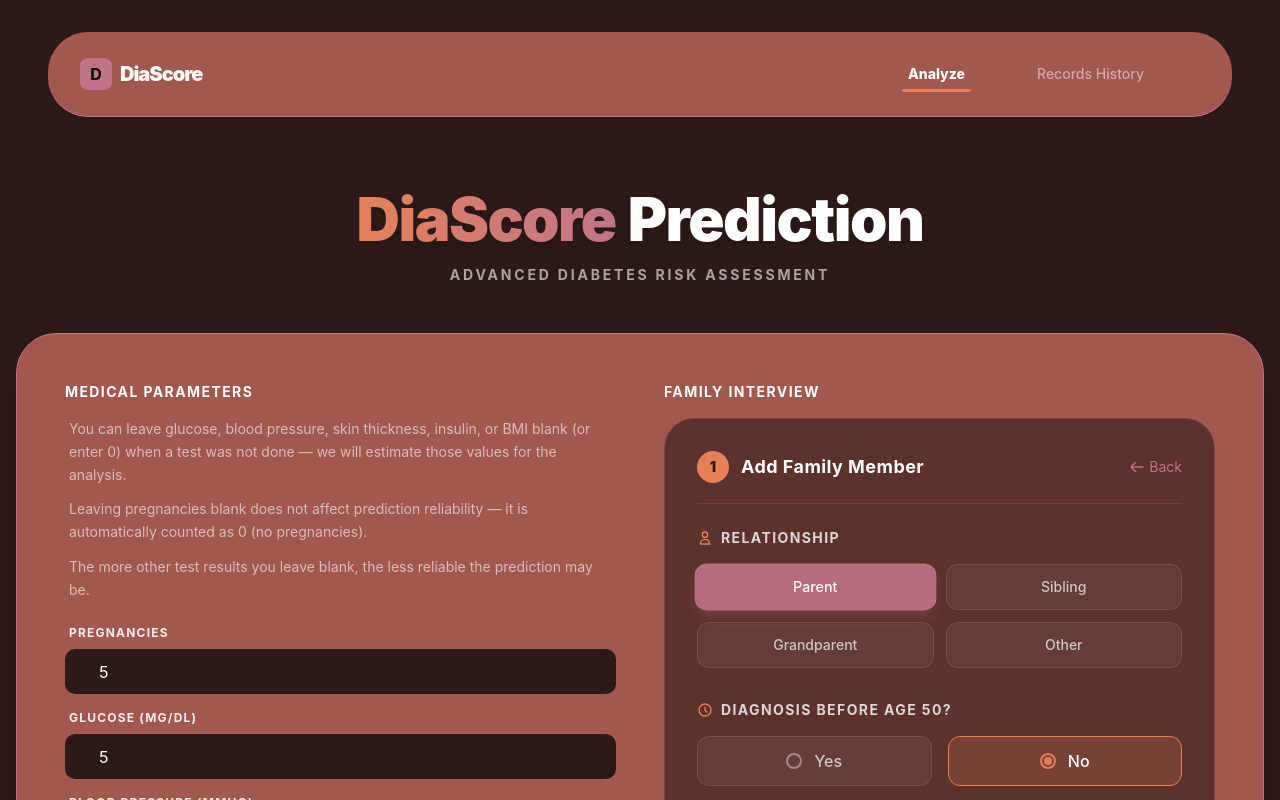
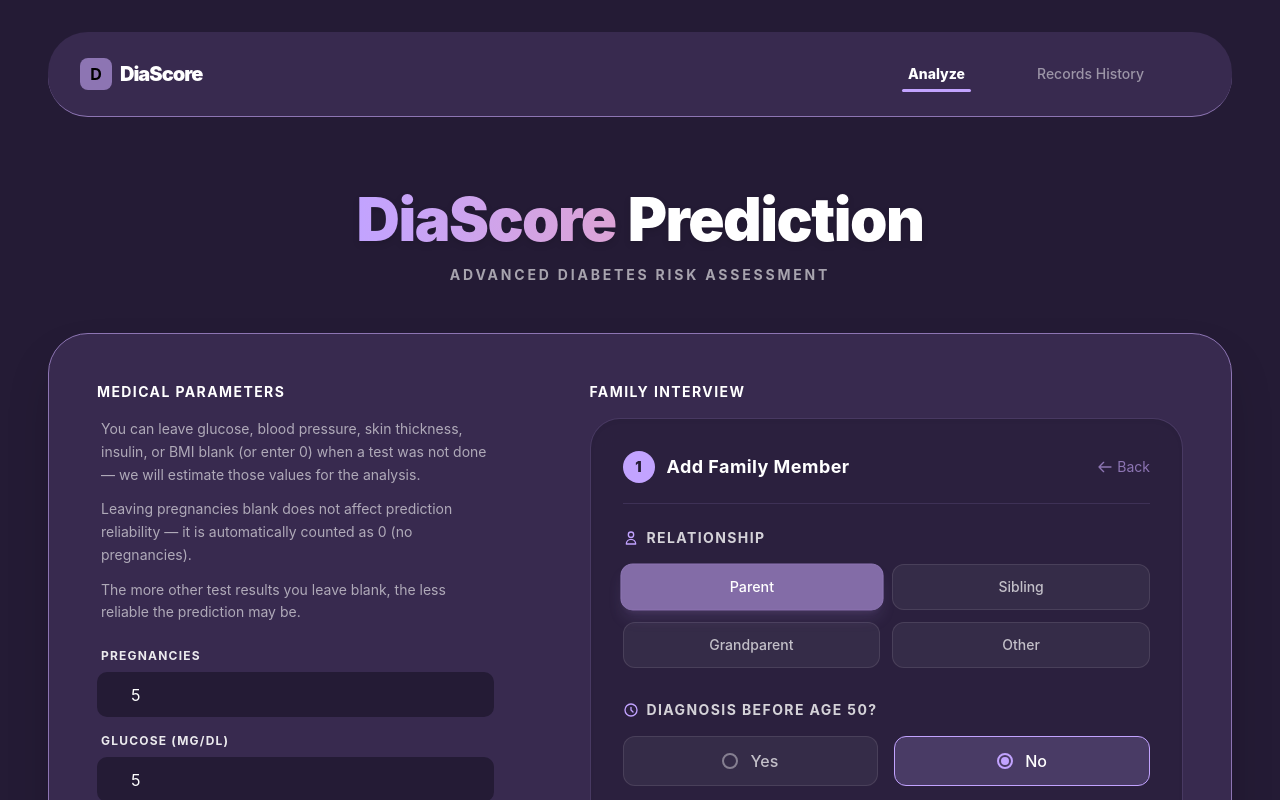
Before and after one commit to PatiPiasecka/DiaScore, a React (Vite) app in the folder frontend/: page / in a window 1280 px wide. Both pictures are taken after typing "5", "5", "5", "5", "5", "5" into the empty fields and a click on the button "Yes". Shown: the top 800 px of the page. Built offline with nearby package versions, Linux system fonts and the light colour scheme.

Commit message:
style (frontend): redesign UI to Lavender/Purple palette and optimize layout

```diff
--- a/frontend/src/App.jsx
+++ b/frontend/src/App.jsx
@@ -10,9 +10,9 @@ function App() {
 
   return (
     <Router>
-      <div className="min-h-screen bg-brand-brown">
+      <div className="min-h-screen bg-brand-plum">
         <Navbar activeTab={activeTab} setActiveTab={setActiveTab}/>
-        <main className="container mx-auto px-4 pb-12">
+        <main className="w-full pb-12">
 
           <Routes>
             <Route path="/" element={<Home />} />
--- a/frontend/src/components/FamilyInterview.css
+++ b/frontend/src/components/FamilyInterview.css
@@ -5,7 +5,7 @@
 }
 
 .fi-container {
-  @apply bg-brand-brown/60 backdrop-blur-md border border-brand-pink/30 rounded-[30px] p-8 shadow-inner min-h-[400px] flex flex-col transition-all duration-300;
+  @apply bg-brand-plum/60 backdrop-blur-md border border-brand-mauve/30 rounded-[30px] p-8 shadow-inner min-h-[400px] flex flex-col transition-all duration-300;
 }
 
 .fi-initial-view {
@@ -13,7 +13,7 @@
 }
 
 .fi-icon-wrapper {
-  @apply bg-brand-red/40 p-4 rounded-full mb-2 shadow-[0_0_15px_rgba(162,87,79,0.5)];
+  @apply bg-brand-surface/40 p-4 rounded-full mb-2 shadow-[0_0_15px_rgba(56,42,79,0.5)];
 }
 
 .fi-heading {
@@ -29,7 +29,7 @@
 }
 
 .fi-btn-yes {
-  @apply px-8 py-3 bg-gradient-to-r from-brand-orange to-brand-red text-white rounded-2xl font-bold hover:shadow-[0_0_20px_rgba(230,128,87,0.5)] hover:-translate-y-1 transition-all duration-300;
+  @apply px-8 py-3 bg-gradient-to-r from-brand-lilac to-brand-surface text-white rounded-2xl font-bold hover:shadow-[0_0_20px_rgba(194,163,255,0.5)] hover:-translate-y-1 transition-all duration-300;
 }
 
 .fi-btn-no {
@@ -41,15 +41,15 @@
 }
 
 .fi-header {
-  @apply flex justify-between items-center border-b border-brand-pink/20 pb-5 mb-6;
+  @apply flex justify-between items-center border-b border-brand-mauve/20 pb-5 mb-6;
 }
 
 .fi-counter {
-  @apply bg-brand-orange text-brand-brown w-8 h-8 rounded-full flex items-center justify-center font-black text-sm;
+  @apply bg-brand-lilac text-brand-plum w-8 h-8 rounded-full flex items-center justify-center font-black text-sm;
 }
 
 .fi-back-btn {
-  @apply text-sm text-brand-pink hover:text-brand-orange hover:underline transition-colors flex items-center gap-1;
+  @apply text-sm text-brand-mauve hover:text-brand-lilac hover:underline transition-colors flex items-center gap-1;
 }
 
 .fi-label {
@@ -61,7 +61,7 @@
 }
 
 .fi-pill-btn-active {
-  @apply bg-brand-pink/90 border-brand-pink text-white shadow-lg shadow-brand-pink/20 scale-[1.02];
+  @apply bg-brand-mauve/90 border-brand-mauve text-white shadow-lg shadow-brand-mauve/20 scale-[1.02];
 }
 
 .fi-pill-btn-inactive {
@@ -73,7 +73,7 @@
 }
 
 .fi-radio-box-active {
-  @apply bg-brand-orange/20 border-brand-orange text-white;
+  @apply bg-brand-lilac/20 border-brand-lilac text-white;
 }
 
 .fi-radio-box-inactive {
@@ -85,7 +85,7 @@
 }
 
 .fi-radio-dot {
-  @apply w-2 h-2 bg-brand-orange rounded-full;
+  @apply w-2 h-2 bg-brand-lilac rounded-full;
 }
 
 .fi-chip-btn {
@@ -93,7 +93,7 @@
 }
 
 .fi-chip-btn-active {
-  @apply bg-brand-orange text-white border-brand-orange shadow-[0_0_10px_rgba(230,128,87,0.4)];
+  @apply bg-brand-lilac text-white border-brand-lilac shadow-[0_0_10px_rgba(194,163,255,0.4)];
 }
 
 .fi-chip-btn-inactive {
@@ -101,11 +101,11 @@
 }
 
 .fi-save-btn {
-  @apply w-full py-4 bg-brand-pink/10 border-2 border-brand-pink border-dashed text-brand-pink rounded-2xl font-bold hover:bg-brand-pink hover:text-white hover:border-solid hover:-translate-y-1 transition-all duration-300 flex justify-center items-center gap-2;
+  @apply w-full py-4 bg-brand-mauve/10 border-2 border-brand-mauve border-dashed text-brand-mauve rounded-2xl font-bold hover:bg-brand-mauve hover:text-white hover:border-solid hover:-translate-y-1 transition-all duration-300 flex justify-center items-center gap-2;
 }
 
 .fi-list-container {
-  @apply mt-8 pt-6 border-t border-brand-pink/20;
+  @apply mt-8 pt-6 border-t border-brand-mauve/20;
 }
 
 .fi-list-title {
@@ -117,15 +117,15 @@
 }
 
 .fi-list-item {
-  @apply flex justify-between items-center bg-white/5 p-4 rounded-xl border border-white/10 hover:border-brand-orange/50 transition-all duration-300 hover:shadow-lg hover:shadow-brand-orange/10 w-full;
+  @apply flex justify-between items-center bg-white/5 p-4 rounded-xl border border-white/10 hover:border-brand-lilac/50 transition-all duration-300 hover:shadow-lg hover:shadow-brand-lilac/10 w-full;
 }
 
 .fi-list-icon {
-  @apply bg-brand-brown w-10 h-10 rounded-full flex items-center justify-center border border-white/10;
+  @apply bg-brand-plum w-10 h-10 rounded-full flex items-center justify-center border border-white/10;
 }
 
 .fi-delete-btn {
-  @apply text-brand-orange/70 hover:text-brand-orange hover:bg-brand-orange/10 p-2 rounded-full transition-all;
+  @apply text-brand-lilac/70 hover:text-brand-lilac hover:bg-brand-lilac/10 p-2 rounded-full transition-all;
 }
 
 .fi-no-history-view {
@@ -137,5 +137,5 @@
 }
 
 .fi-change-btn {
-  @apply px-6 py-2 rounded-full border border-brand-orange/50 text-brand-orange font-medium hover:bg-brand-orange hover:text-white transition-all duration-300 mt-4 hover:shadow-[0_0_15px_rgba(230,128,87,0.3)];
+  @apply px-6 py-2 rounded-full border border-brand-lilac/50 text-brand-lilac font-medium hover:bg-brand-lilac hover:text-white transition-all duration-300 mt-4 hover:shadow-[0_0_15px_rgba(194,163,255,0.3)];
 }
--- a/frontend/src/components/FamilyInterview.jsx
+++ b/frontend/src/components/FamilyInterview.jsx
@@ -57,7 +57,7 @@ const FamilyInterview = () => {
         {hasFamilyHistory === null && (
           <div className="fi-initial-view">
             <div className="fi-icon-wrapper">
-              <svg className="w-10 h-10 text-brand-orange" fill="none" stroke="currentColor" viewBox="0 0 24 24" xmlns="http://www.w3.org/2000/svg"><path strokeLinecap="round" strokeLinejoin="round" strokeWidth="2" d="M17 20h5v-2a3 3 0 00-5.356-1.857M17 20H7m10 0v-2c0-.656-.126-1.283-.356-1.857M7 20H2v-2a3 3 0 015.356-1.857M7 20v-2c0-.656.126-1.283.356-1.857m0 0a5.002 5.002 0 019.288 0M15 7a3 3 0 11-6 0 3 3 0 016 0zm6 3a2 2 0 11-4 0 2 2 0 014 0zM7 10a2 2 0 11-4 0 2 2 0 014 0z"></path></svg>
+              <svg className="w-10 h-10 text-brand-lilac" fill="none" stroke="currentColor" viewBox="0 0 24 24" xmlns="http://www.w3.org/2000/svg"><path strokeLinecap="round" strokeLinejoin="round" strokeWidth="2" d="M17 20h5v-2a3 3 0 00-5.356-1.857M17 20H7m10 0v-2c0-.656-.126-1.283-.356-1.857M7 20H2v-2a3 3 0 015.356-1.857M7 20v-2c0-.656.126-1.283.356-1.857m0 0a5.002 5.002 0 019.288 0M15 7a3 3 0 11-6 0 3 3 0 016 0zm6 3a2 2 0 11-4 0 2 2 0 014 0zM7 10a2 2 0 11-4 0 2 2 0 014 0z"></path></svg>
             </div>
             <h4 className="fi-heading">Family Medical History</h4>
             <p className="fi-description">Does anyone in your close family have or had diabetes?</p>
@@ -90,7 +90,7 @@ const FamilyInterview = () => {
               {/* Relationship */}
               <div className="space-y-4">
                 <label className="fi-label">
-                  <svg className="w-4 h-4 text-brand-orange" fill="none" stroke="currentColor" viewBox="0 0 24 24"><path strokeLinecap="round" strokeLinejoin="round" strokeWidth="2" d="M16 7a4 4 0 11-8 0 4 4 0 018 0zM12 14a7 7 0 00-7 7h14a7 7 0 00-7-7z"></path></svg>
+                  <svg className="w-4 h-4 text-brand-lilac" fill="none" stroke="currentColor" viewBox="0 0 24 24"><path strokeLinecap="round" strokeLinejoin="round" strokeWidth="2" d="M16 7a4 4 0 11-8 0 4 4 0 018 0zM12 14a7 7 0 00-7 7h14a7 7 0 00-7-7z"></path></svg>
                   Relationship
                 </label>
                 <div className="grid grid-cols-2 gap-3">
@@ -110,20 +110,20 @@ const FamilyInterview = () => {
               {/* Diagnosis age */}
               <div className="space-y-4">
                 <label className="fi-label">
-                  <svg className="w-4 h-4 text-brand-orange" fill="none" stroke="currentColor" viewBox="0 0 24 24"><path strokeLinecap="round" strokeLinejoin="round" strokeWidth="2" d="M12 8v4l3 3m6-3a9 9 0 11-18 0 9 9 0 0118 0z"></path></svg>
+                  <svg className="w-4 h-4 text-brand-lilac" fill="none" stroke="currentColor" viewBox="0 0 24 24"><path strokeLinecap="round" strokeLinejoin="round" strokeWidth="2" d="M12 8v4l3 3m6-3a9 9 0 11-18 0 9 9 0 0118 0z"></path></svg>
                   Diagnosis before age 50?
                 </label>
                 <div className="flex gap-4">
                   <label className={`fi-radio-box ${currentMember.earlyOnset ? 'fi-radio-box-active' : 'fi-radio-box-inactive'}`}>
                     <input type="radio" name="onset" checked={currentMember.earlyOnset} onChange={() => setCurrentMember({ ...currentMember, earlyOnset: true })} className="hidden" />
-                    <div className={`fi-radio-circle ${currentMember.earlyOnset ? 'border-brand-orange' : 'border-white/40'}`}>
+                    <div className={`fi-radio-circle ${currentMember.earlyOnset ? 'border-brand-lilac' : 'border-white/40'}`}>
                       {currentMember.earlyOnset && <div className="fi-radio-dot"></div>}
                     </div>
                     <span className="font-medium">Yes</span>
                   </label>
                   <label className={`fi-radio-box ${!currentMember.earlyOnset ? 'fi-radio-box-active' : 'fi-radio-box-inactive'}`}>
                     <input type="radio" name="onset" checked={!currentMember.earlyOnset} onChange={() => setCurrentMember({ ...currentMember, earlyOnset: false })} className="hidden" />
-                    <div className={`fi-radio-circle ${!currentMember.earlyOnset ? 'border-brand-orange' : 'border-white/40'}`}>
+                    <div className={`fi-radio-circle ${!currentMember.earlyOnset ? 'border-brand-lilac' : 'border-white/40'}`}>
                       {!currentMember.earlyOnset && <div className="fi-radio-dot"></div>}
                     </div>
                     <span className="font-medium">No</span>
@@ -134,7 +134,7 @@ const FamilyInterview = () => {
               {/* Other diseases */}
               <div className="space-y-4">
                 <label className="fi-label">
-                  <svg className="w-4 h-4 text-brand-orange" fill="none" stroke="currentColor" viewBox="0 0 24 24"><path strokeLinecap="round" strokeLinejoin="round" strokeWidth="2" d="M4.318 6.318a4.5 4.5 0 000 6.364L12 20.364l7.682-7.682a4.5 4.5 0 00-6.364-6.364L12 7.636l-1.318-1.318a4.5 4.5 0 00-6.364 0z"></path></svg>
+                  <svg className="w-4 h-4 text-brand-lilac" fill="none" stroke="currentColor" viewBox="0 0 24 24"><path strokeLinecap="round" strokeLinejoin="round" strokeWidth="2" d="M4.318 6.318a4.5 4.5 0 000 6.364L12 20.364l7.682-7.682a4.5 4.5 0 00-6.364-6.364L12 7.636l-1.318-1.318a4.5 4.5 0 00-6.364 0z"></path></svg>
                   Other conditions
                 </label>
                 <div className="flex flex-wrap gap-3">
@@ -172,7 +172,7 @@ const FamilyInterview = () => {
                     <div key={member.id} className="fi-list-item">
                       <div className="flex items-center gap-3">
                         <div className="fi-list-icon">
-                          <svg className="w-5 h-5 text-brand-pink" fill="none" stroke="currentColor" viewBox="0 0 24 24"><path strokeLinecap="round" strokeLinejoin="round" strokeWidth="2" d="M16 7a4 4 0 11-8 0 4 4 0 018 0zM12 14a7 7 0 00-7 7h14a7 7 0 00-7-7z"></path></svg>
+                          <svg className="w-5 h-5 text-brand-mauve" fill="none" stroke="currentColor" viewBox="0 0 24 24"><path strokeLinecap="round" strokeLinejoin="round" strokeWidth="2" d="M16 7a4 4 0 11-8 0 4 4 0 018 0zM12 14a7 7 0 00-7 7h14a7 7 0 00-7-7z"></path></svg>
                         </div>
                         <div>
                           <span className="block font-bold capitalize text-white">{member.relationship}</span>
--- a/frontend/src/components/MedicalForm.css
+++ b/frontend/src/components/MedicalForm.css
@@ -25,7 +25,7 @@
 }
 
 .input-error {
-  box-shadow: 0 0 50px var(--brand-pink);
+  box-shadow: 0 0 50px var(--brand-mauve);
 }
 
 .medical-form-error {
--- a/frontend/src/components/Navbar.css
+++ b/frontend/src/components/Navbar.css
@@ -31,7 +31,7 @@
   left: 10px;
   right: 10px;
   height: 3px;
-  background-color: var(--brand-orange);
+  background-color: var(--brand-lilac);
   border-radius: 10px;
   animation: growLine 0.3s ease-out;
 }
--- a/frontend/src/components/Navbar.jsx
+++ b/frontend/src/components/Navbar.jsx
@@ -3,12 +3,12 @@ import './Navbar.css';
 
 const Navbar = ({ activeTab, setActiveTab }) => {
   return (
-    <nav className="mx-6 lg:mx-12 bg-brand-red border-b border-brand-pink rounded-[40px] px-8 py-4 mb-8 mt-8">
+    <nav className="mx-6 lg:mx-12 bg-brand-surface border-b border-brand-mauve rounded-[40px] px-8 py-4 mb-8 mt-8">
       <div className="w-full flex justify-between items-center lg:items-start">
 
           {/*LOGO*/}
           <NavLink to="/" className="flex items-center gap-2 mt-2.5">
-            <div className="w-8 h-8 bg-brand-pink rounded-lg flex items-center justify-center font-bold">D</div>
+            <div className="w-8 h-8 bg-brand-mauve rounded-lg flex items-center justify-center font-bold">D</div>
             <span className="text-xl font-black text-white tracking-tighter">DiaScore</span>
           </NavLink>
 
--- a/frontend/src/index.css
+++ b/frontend/src/index.css
@@ -1,11 +1,11 @@
 @import "tailwindcss";
 
 @theme {
-  --color-brand-brown: #2d1a18;
-  --color-brand-red: #a2574f;
-  --color-brand-orange: #e68057;
-  --color-brand-pink: #bf7587;
-  --color-brand-magenta: #993A8B;
+  --color-brand-plum: #241b35;
+  --color-brand-surface: #382a4f;
+  --color-brand-lilac: #c2a3ff;
+  --color-brand-mauve: #8d75b3;
+  --color-brand-purple: #5e4882;
 }
 
 @layer base {
@@ -14,23 +14,23 @@
   body {
     margin: 0;
     padding: 0;
-    background-color: var(--brand-brown);
+    background-color: var(--brand-plum);
   }
 }
 
 :root {
-  --brand-brown: #2d1a18;
-  --brand-red: #a2574f;
-  --brand-orange: #e68057;
-  --brand-pink: #bf7587;
-  --brand-dirtypink: #8d524c;
-  --brand-magenta: #993A8B;
+  --brand-plum: #241b35;
+  --brand-surface: #382a4f;
+  --brand-lilac: #c2a3ff;
+  --brand-mauve: #8d75b3;
+  --brand-input: #2e2342;
+  --brand-purple: #5e4882;
 }
 
 /* CSS */
 .button-1 {
   appearance: none;
-  background-color: var(--brand-orange);
+  background-color: var(--brand-lilac);
   border: none;
   border-radius: 1rem;
   box-sizing: border-box;
@@ -62,7 +62,7 @@
 }
 
 .button-1:hover {
-  box-shadow: 0 0 25px rgba(230, 128, 87, 0.6);
+  box-shadow: 0 0 25px rgba(194, 163, 255, 0.6);
   transform: translateY(-3px) scale(1.02);
 }
 
@@ -88,7 +88,7 @@
   border: 2px solid transparent;
   border-radius: 10px;
   outline: none;
-  background-color: var(--brand-brown);
+  background-color: var(--brand-plum);
   color: #ffffff;
   transition: .5s ease;
 }
@@ -110,9 +110,9 @@
 .input:focus,
 input:hover {
   outline: none;
-  border-color: var(--brand-brown);
-  background-color: var(--brand-dirtypink);
-  box-shadow: 0 0 0 5px var(--brand-pink);
+  border-color: var(--brand-plum);
+  background-color: var(--brand-input);
+  box-shadow: 0 0 0 5px var(--brand-mauve);
 }
 
 /* Custom Scrollbar */
@@ -126,10 +126,10 @@ input:hover {
 }
 
 .custom-scrollbar::-webkit-scrollbar-thumb {
-  background: var(--brand-pink);
+  background: var(--brand-mauve);
   border-radius: 4px;
 }
 
 .custom-scrollbar::-webkit-scrollbar-thumb:hover {
-  background: var(--brand-orange);
+  background: var(--brand-lilac);
 }
--- a/frontend/src/pages/Home.jsx
+++ b/frontend/src/pages/Home.jsx
@@ -178,11 +178,11 @@ function Home() {
   };
 
   return (
-    <div className="min-h-screen bg-brand-brown text-white flex flex-col font-sans">
-      <main className="flex-1 flex flex-col items-center py-10 px-6 lg:px-0">
+    <div className="w-full text-white flex flex-col font-sans">
+      <main className="flex-1 flex flex-col items-center py-10 w-full px-6 lg:px-12">
         <div className="flex flex-col items-center mb-12">
           <h1 className="text-4xl lg:text-6xl font-black tracking-tight text-center drop-shadow-md">
-            <span className="text-transparent bg-clip-text bg-gradient-to-r from-brand-orange to-brand-pink">
+            <span className="text-transparent bg-clip-text bg-gradient-to-r from-brand-lilac to-[#dca3d6]">
               DiaScore
             </span>
             <span className="text-white ml-3">Prediction</span>
@@ -192,18 +192,22 @@ function Home() {
           </p>
         </div>
 
-        <div className="w-full max-w-7xl bg-brand-red border border-brand-pink rounded-[40px] p-8 lg:p-12 shadow-2xl transition-all duration-1000 overflow-hidden mx-auto">
-          <form onSubmit={handleSubmit} noValidate>
-            <div className="grid grid-cols-1 lg:grid-cols-2 gap-12 items-start">
+        <div className="w-full max-w-[1500px] bg-brand-surface border border-brand-mauve rounded-[40px] p-8 lg:p-12 shadow-2xl transition-all duration-1000 overflow-hidden mx-auto">
+          <form onSubmit={handleSubmit} noValidate className="flex flex-col items-center">
+            <div className="w-full max-w-7xl grid grid-cols-1 lg:grid-cols-12 gap-16 lg:gap-24 items-start">
+              <div className="lg:col-span-5">
                 <MedicalForm
                   formData={formData}
                   handleChange={handleChange}
                   errors={errors}
                 />
+              </div>
+              <div className="lg:col-span-7">
                 <FamilyInterview />
               </div>
+            </div>
 
-            <div className="mt-12 flex justify-center border-t border-brand-pink/10 pt-8">
+            <div className="w-full max-w-7xl mt-12 flex justify-center border-t border-brand-mauve/10 pt-8">
               <button
                 type="submit"
                 disabled={loading}
```
Also changed, not shown: frontend/src/components/PredictionResult.css (+4 -4 lines), frontend/src/components/PredictionResult.jsx (+6 -6 lines), 1 other file (tests, documents, lock files or other folders). Lines whose indentation alone changed are shown as unchanged.
